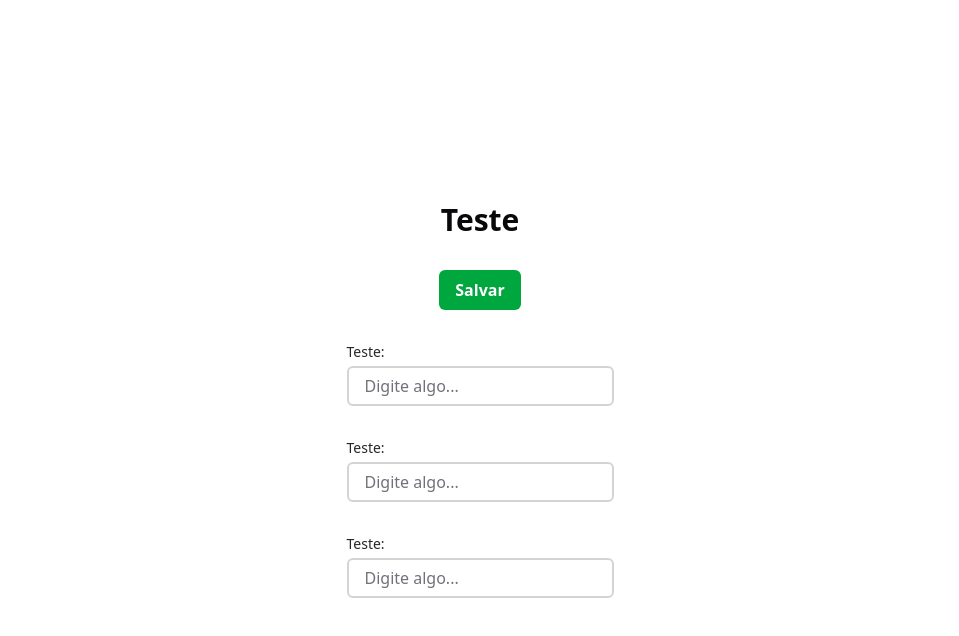
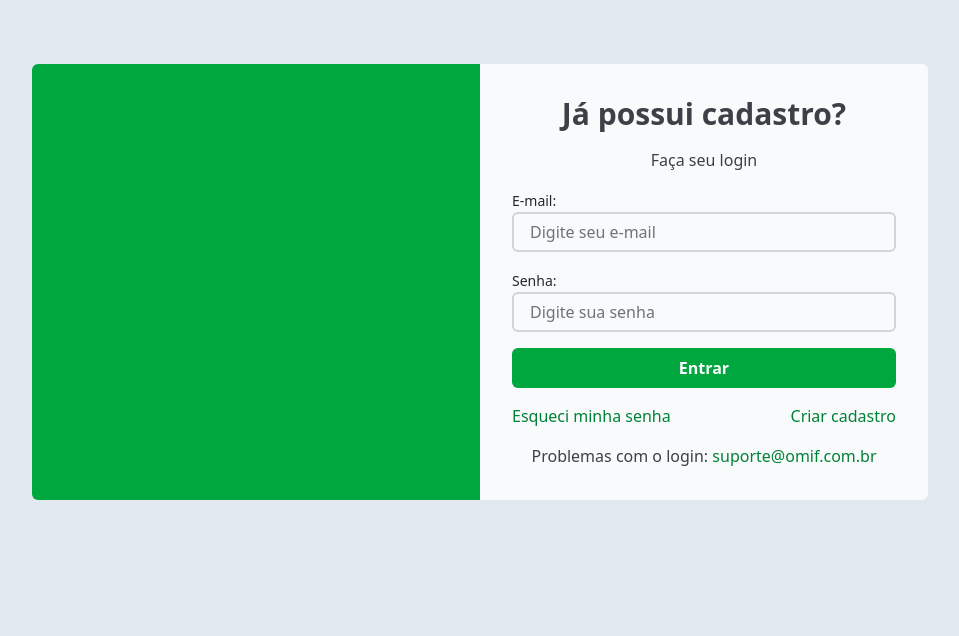
Before and after one commit to paulorvidal/omif, a React (Vite) app: page /login in a window 1280 px wide. Shown: the top 636 px of the page, without its empty margins (160-1119 px from the left). Built offline with nearby package versions, Linux system fonts and the light colour scheme.

Commit message:
configurando axios e rota de login

```diff
--- a/package.json
+++ b/package.json
@@ -11,9 +11,12 @@
   },
   "dependencies": {
     "@tailwindcss/vite": "^4.1.5",
+    "@types/react-router": "^5.1.20",
+    "axios": "^1.9.0",
     "lucide-react": "^0.507.0",
     "react": "^19.1.0",
     "react-dom": "^19.1.0",
+    "react-router": "^7.6.0",
     "tailwindcss": "^4.1.5"
   },
   "devDependencies": {
@@ -25,6 +28,8 @@
     "eslint-plugin-react-hooks": "^5.2.0",
     "eslint-plugin-react-refresh": "^0.4.19",
     "globals": "^16.0.0",
+    "prettier": "^3.5.3",
+    "prettier-plugin-tailwindcss": "^0.6.11",
     "typescript": "~5.8.3",
     "typescript-eslint": "^8.30.1",
     "vite": "^6.3.5"
--- a/src/App.tsx
+++ b/src/App.tsx
@@ -1,31 +1,16 @@
-import { Button } from "./components/ui/Button";
-import { H1 } from "./components/ui/H1";
-import { Input } from "./components/ui/Input";
-import { Label } from "./components/ui/Label";
+import { BrowserRouter, Route, Routes } from "react-router";
+import { Login } from "./pages/Login";
+import { Dashboard } from "./pages/Dashboard";
+
+//const PrivateRoute = ({children}:{children: JSX.Element})
 
 export const App = () => {
   return (
-    <div className="h-screen w-screen flex flex-col items-center justify-center gap-8 text-zinc-950">
-      <div className="max-w-full flex gap-8">
-        <H1>Teste</H1>
-      </div>
-      <div className="max-w-full flex gap-8">
-        <Button>Salvar</Button>
-      </div>
-      <div className=" flex flex-col items-center justify-center gap-8">
-        <div className="flex flex-col gap-1">
-          <Label>Teste:</Label>
-          <Input type="text" placeholder="Digite algo..." />
-        </div>
-        <div className="flex flex-col gap-1">
-          <Label>Teste:</Label>
-          <Input type="text" placeholder="Digite algo..." />
-        </div>
-        <div className="flex flex-col gap-1">
-          <Label>Teste:</Label>
-          <Input type="text" placeholder="Digite algo..." />
-        </div>
-      </div>
-    </div>
+    <BrowserRouter>
+      <Routes>
+        <Route path="/login" element={<Login />}></Route>
+        <Route path="/dashboard" element={<Dashboard />}></Route>
+      </Routes>
+    </BrowserRouter>
   );
 };
--- /dev/null
+++ b/src/components/ui/A.tsx
@@ -0,0 +1,17 @@
+import type { ComponentProps } from "react";
+
+type AProps = {
+  children: string;
+  className?: string;
+} & ComponentProps<"a">;
+
+export const A = ({ children, className, ...props }: AProps) => {
+  return (
+    <a
+      className={`text-green-700 duration-500 ease-in-out hover:text-green-600 hover:underline active:text-green-600 active:underline ${className}`}
+      {...props}
+    >
+      {children}
+    </a>
+  );
+};
--- a/src/components/ui/Button.tsx
+++ b/src/components/ui/Button.tsx
@@ -8,9 +8,7 @@ type ButtonProps = {
 export const Button = ({ children, ...props }: ButtonProps) => {
   return (
     <button
-      className="flex items-center justify-center duration-500 ease-in-out bg-green-600 text-white py-2 px-4 font-bold rounded-md hover:bg-green-500
-     active:bg-green-500
-    "
+      className="flex items-center justify-center rounded-md bg-green-600 px-4 py-2 font-bold text-white duration-500 ease-in-out hover:bg-green-500 active:bg-green-500"
       {...props}
     >
       {children}
--- a/src/components/ui/H1.tsx
+++ b/src/components/ui/H1.tsx
@@ -5,5 +5,5 @@ type H1Props = {
 } & ComponentProps<"h1">;
 
 export const H1 = ({ children }: H1Props) => {
-  return <h1 className="text-3xl font-semibold">{children}</h1>;
+  return <h1 className="text-center text-3xl font-semibold">{children}</h1>;
 };
--- /dev/null
+++ b/src/components/ui/H2.tsx
@@ -0,0 +1,9 @@
+import type { ComponentProps } from "react";
+
+type H1Props = {
+  children: string;
+} & ComponentProps<"h2">;
+
+export const H2 = ({ children }: H1Props) => {
+  return <h2 className="text-center text-xl">{children}</h2>;
+};
--- a/src/components/ui/Input.tsx
+++ b/src/components/ui/Input.tsx
@@ -5,7 +5,7 @@ type InputProps = ComponentProps<"input">;
 export const Input = ({ ...props }: InputProps) => {
   return (
     <input
-      className="w-full duration-500 ease-in-out outline-none border-2 border-zinc-300 py-2 px-4 h-10 rounded-md placeholder:text-zinc-500 hover:border-zinc-400 active:border-zinc-400 focus:border-green-600"
+      className="h-10 w-full rounded-md border-2 border-zinc-300 px-4 py-2 duration-500 ease-in-out outline-none placeholder:text-zinc-500 hover:border-zinc-400 focus:border-green-600 active:border-zinc-400"
       {...props}
     />
   );
--- /dev/null
+++ b/src/pages/Dashboard.tsx
@@ -0,0 +1,7 @@
+export const Dashboard = () => {
+  return (
+    <div className="flex h-screen w-screen items-center justify-center">
+      Autenticado com sucesso!
+    </div>
+  );
+};
--- /dev/null
+++ b/src/pages/Login.tsx
@@ -0,0 +1,76 @@
+import { useState, type FormEvent } from "react";
+import { A } from "../components/ui/A";
+import { Button } from "../components/ui/Button";
+import { H1 } from "../components/ui/H1";
+import { Input } from "../components/ui/Input";
+import { Label } from "../components/ui/Label";
+import { useNavigate } from "react-router";
+import { login } from "../services/authService";
+
+export const Login = () => {
+  const [email, setEmail] = useState("");
+  const [password, setPassword] = useState("");
+
+  const navigate = useNavigate();
+
+  const handleLogin = async (event: FormEvent) => {
+    event.preventDefault();
+
+    try {
+      const { token } = await login({ email, password });
+      localStorage.setItem("token", token);
+
+      navigate("/dashboard");
+    } catch (error) {
+      console.error("Credenciais inválidas.");
+    }
+  };
+
+  return (
+    <div className="flex h-screen w-screen flex-col items-center bg-slate-200 p-4 text-zinc-700 sm:p-16">
+      <div className="grid w-4xl max-w-full grid-cols-1 rounded-md bg-slate-50 md:grid-cols-2">
+        <div className="hidden rounded-s-md bg-green-600 md:block"></div>
+        <form
+          onSubmit={handleLogin}
+          className="flex flex-col justify-center gap-4 p-4 sm:p-8"
+        >
+          <H1>Já possui cadastro?</H1>
+          <p className="text-center">Faça seu login</p>
+          <div>
+            <Label>E-mail:</Label>
+            <Input
+              type="email"
+              value={email}
+              onChange={(event) => setEmail(event.target.value)}
+              placeholder="Digite seu e-mail"
+              required
+            />
+          </div>
+          <div>
+            <Label>Senha:</Label>
+            <Input
+              type="password"
+              value={password}
+              onChange={(event) => setPassword(event.target.value)}
+              placeholder="Digite sua senha"
+              required
+            />
+          </div>
+          <Button type="submit">Entrar</Button>
+          <div className="flex flex-col justify-center sm:flex-row sm:justify-between">
+            <A className="text-center" href="#">
+              Esqueci minha senha
+            </A>
+            <A className="text-center" href="#">
+              Criar cadastro
+            </A>
+          </div>
+          <p className="text-center">
+            Problemas com o login:{" "}
+            <A href="mailto:suporte@omif.com.br">suporte@omif.com.br</A>
+          </p>
+        </form>
+      </div>
+    </div>
+  );
+};
--- /dev/null
+++ b/src/services/api.ts
@@ -0,0 +1,19 @@
+import axios from "axios";
+
+const apiUrl = "http://10.33.0.241:8080";
+
+const api = axios.create({
+  baseURL: apiUrl,
+});
+
+api.interceptors.request.use((config) => {
+  const token = localStorage.getItem("token");
+
+  if (token) {
+    config.headers.Authorization = `Bearer ${token}`;
+  }
+
+  return config;
+});
+
+export default api;
--- /dev/null
+++ b/src/services/authService.ts
@@ -0,0 +1,19 @@
+import api from "./api";
+
+type LoginRequest = {
+  email: string;
+  password: string;
+};
+
+type LoginResponse = {
+  token: string;
+};
+
+export const login = async ({
+  email,
+  password,
+}: LoginRequest): Promise<LoginResponse> => {
+  const response = await api.post("auth/login", { email, password });
+
+  return response.data;
+};
```
Also changed, not shown: 2 other files (tests, documents, lock files or other folders).
